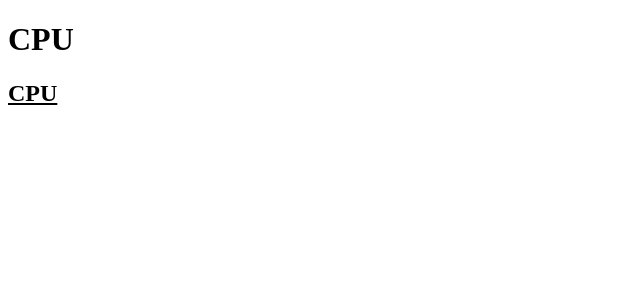
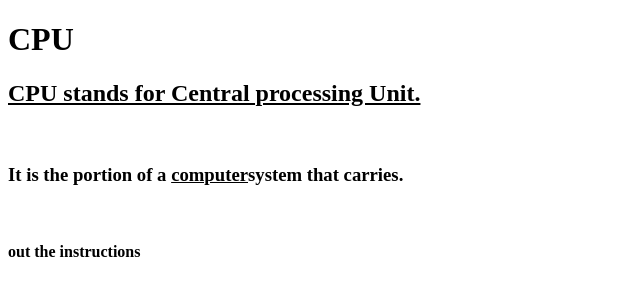
Before and after one commit to iamneo-production/dafacccadaeccdfffebaeceaec, a plain HTML site: page public/index.html in a window 1280 px wide. Shown: the whole page, without its empty margins (0-640 px from the left). Drawn offline with Linux system fonts and the light colour scheme.

Commit message:
Backup Commit

```diff
--- a/public/index.html
+++ b/public/index.html
@@ -9,6 +9,8 @@
 </head>
 <body>
     <h1>CPU</h1>
-    <h2><u>CPU</u></h2>
+    <h2><u>CPU stands for Central processing Unit.</u></h2><br>
+    <h3> It is the portion of a <u>computer</u>system that carries.</h3><br>
+    <h4> out the instructions </h4>
 </body>
 </html>
```
